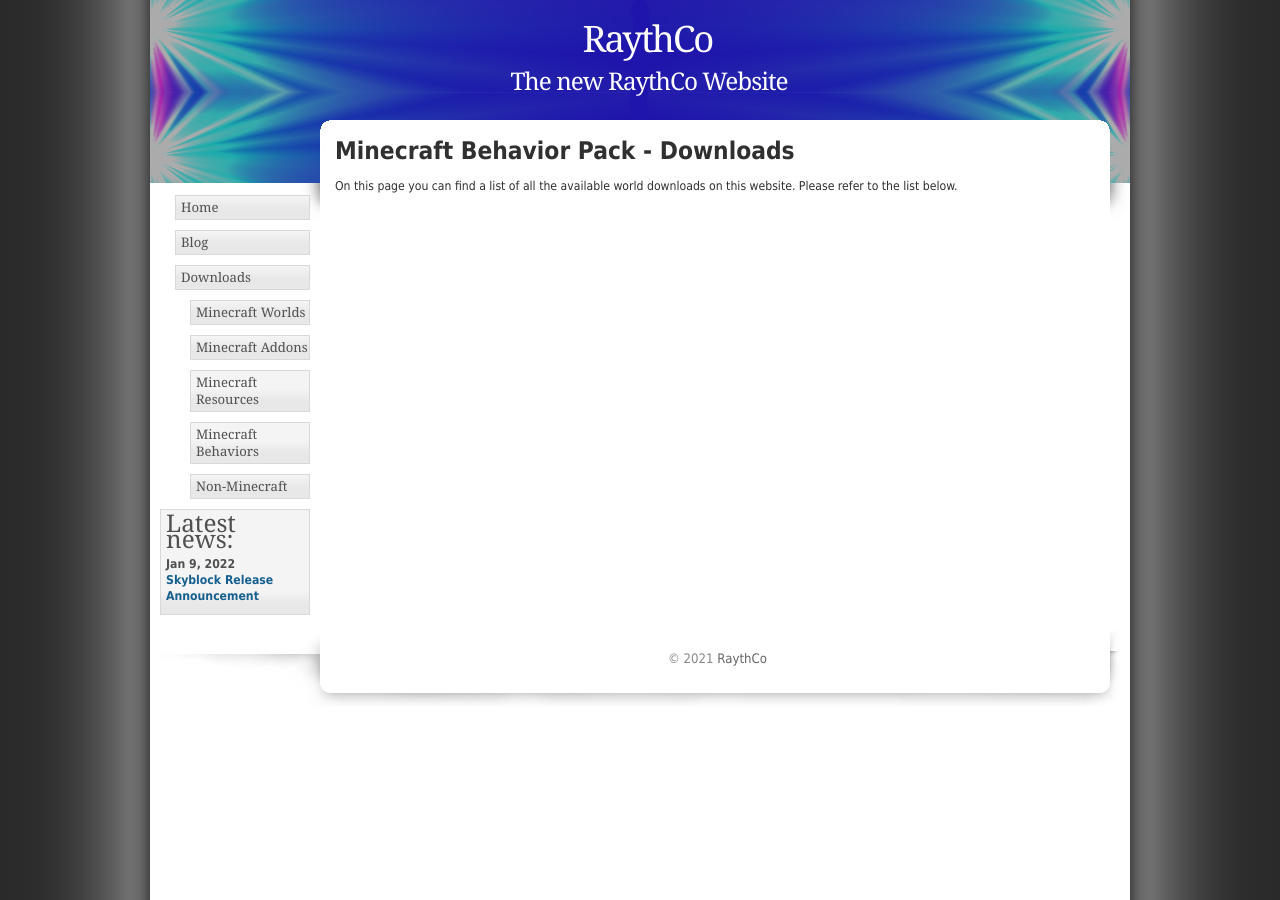
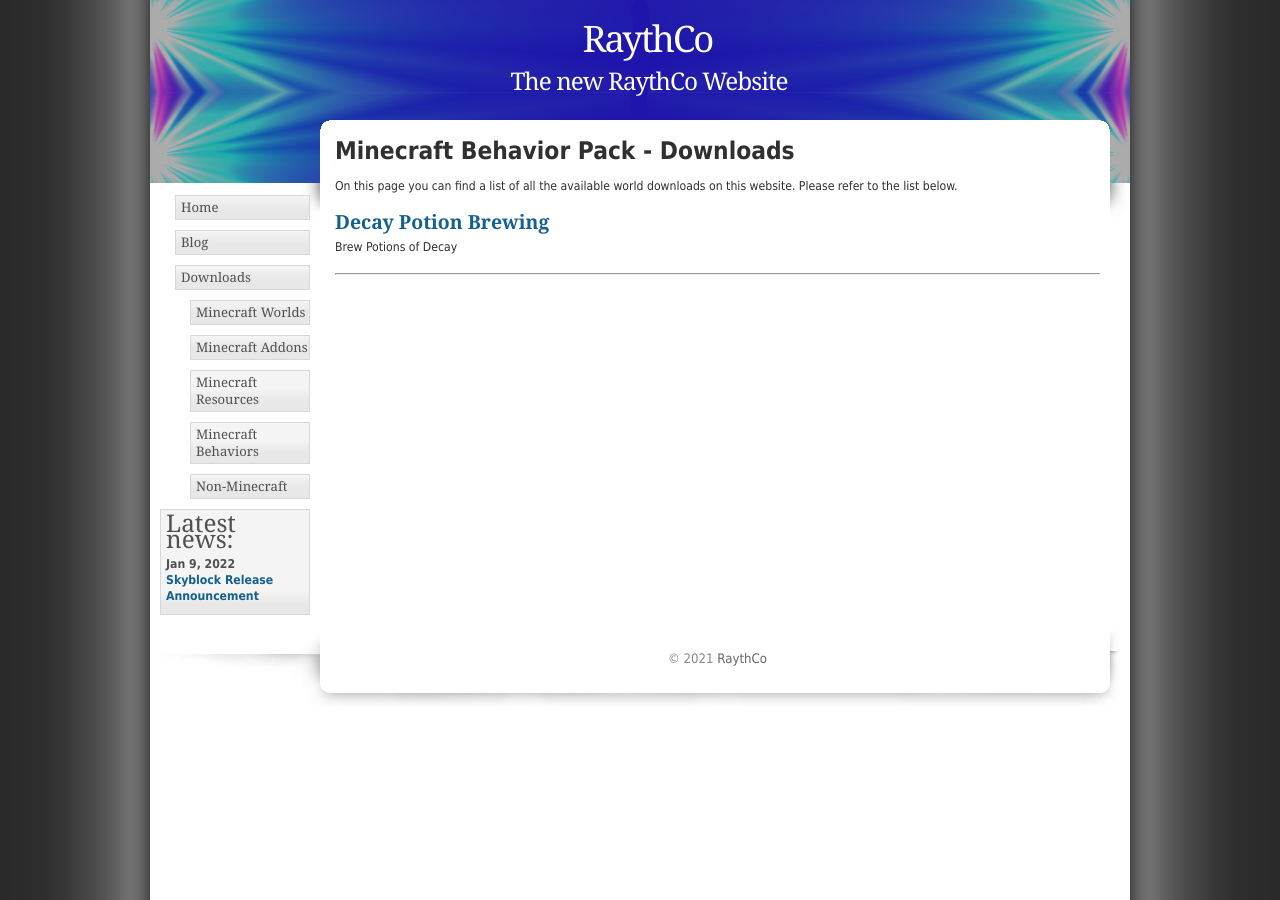
Before and after one commit to RaythCo-Creations/raythco-creations.github.io, a Jekyll site: the page built from download-pages/mcbehavior.md, in a window 1280 px wide. Built offline with Jekyll 4.4.1, drawn with Linux system fonts in a browser that asks for light colours.

Commit message:
update data

```diff
--- a/_data/downloads.yml
+++ b/_data/downloads.yml
@@ -8,5 +8,8 @@
 mcresources:
 
 mcbehavior:
+  - title: "Decay Potion Brewing"
+    url: /downloads/mcbehavior/decay-potion-brewing
+    description: "Brew Potions of Decay"
 
 other:
```
